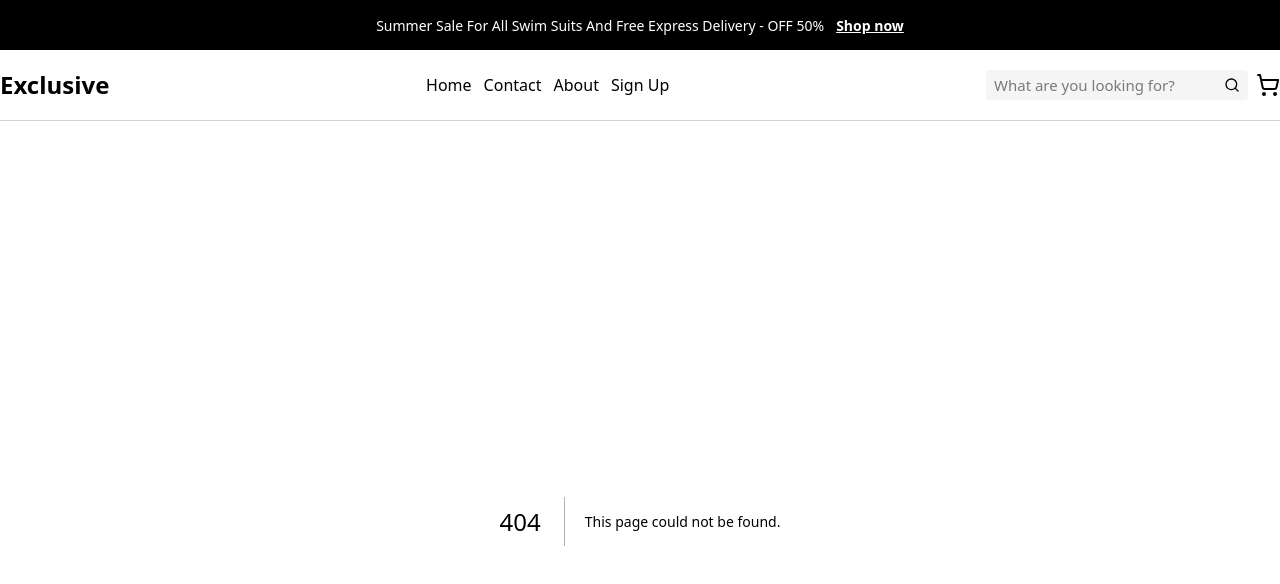
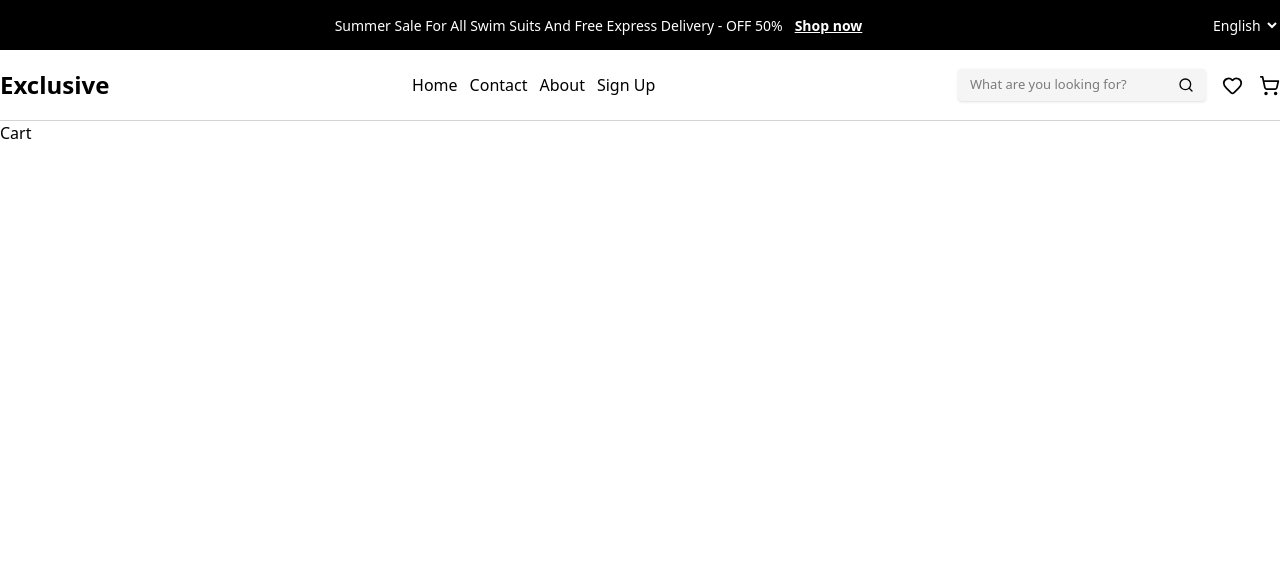
Before and after one commit to samandarjumayev/next-commerce, a Next.js app: page /cart in a window 1280 px wide. Before the commit this address had no page. Shown: the top 584 px of the page. Built offline with nearby package versions, Linux system fonts and the light colour scheme.

Commit message:
update header, likes and cart page added

```diff
--- /dev/null
+++ b/app/cart/page.js
@@ -0,0 +1,6 @@
+
+export default function Cart(){
+    return <div>
+        Cart
+    </div>
+}
--- /dev/null
+++ b/app/likes/page.js
@@ -0,0 +1,6 @@
+
+export default function Likes(){
+    return <div>
+        Likes
+    </div>
+}
--- a/components/Header.jsx
+++ b/components/Header.jsx
@@ -1,12 +1,23 @@
-import { Search, ShoppingCart } from "lucide-react";
+import { Heart, Search, ShoppingCart } from "lucide-react";
 import Link from "next/link";
 
 export default function Header(){
     return <div className="w-full flex items-center justify-between flex-col border-b border-zinc-300">
-        <div className="bg-black w-full h-[50px] text-[14px] text-white flex items-center justify-center gap-3">
-            <p>Summer Sale For All Swim Suits And Free Express Delivery - OFF 50%</p>
-            <Link href={``} className="font-semibold underline">Shop now</Link>
+
+        <div className="bg-black w-full h-[50px]">
+            <div className="container h-full mx-auto text-[14px] text-white flex items-center justify-center gap-3">
+                <div className="flex-1 flex items-center justify-center gap-3">
+                    <p>Summer Sale For All Swim Suits And Free Express Delivery - OFF 50%</p>
+                    <Link href={``} className="font-semibold underline">Shop now</Link>
+                </div>
+                <select className="outline-none">
+                    <option value={'en'} className="text-black">English</option>
+                    <option value={'uz'} className="text-black">Uzbek</option>
+                    <option value={'ru'} className="text-black">Russian</option>
+                </select>
+            </div>
         </div>
+
         <div className="container mx-auto flex items-center justify-between h-[70px]">
             <div>
                 <p className="text-2xl font-semibold">Exclusive</p>
@@ -21,12 +32,13 @@ export default function Header(){
 
             {/*  */}
 
-            <div className="h-full flex items-center gap-2">
-                <div className="bg-[#F5F5F5] rounded py-1 px-2 flex items-center gap-2">
-                    <input type="text" name="" id="" placeholder="What are you looking for?" className="outline-none text-[15px]" />
-                    <button><Search size={16} /></button>
+            <div className="h-full flex items-center gap-4">
+                <div className="bg-[#F5F5F5] rounded py-1.5 shadow px-3 flex items-center gap-3">
+                    <input type="text" name="" id="" placeholder="What are you looking for?" className="outline-none text-[13px] flex-1" />
+                    <button className="cursor-pointer"><Search size={16} /></button>
                 </div>
-                <Link href={`/cart`}><ShoppingCart /></Link>
+                <Link href={'/likes'}><Heart size={21} /></Link>
+                <Link href={`/cart`}><ShoppingCart size={21} /></Link>
             </div>
         </div>
     </div>
```
